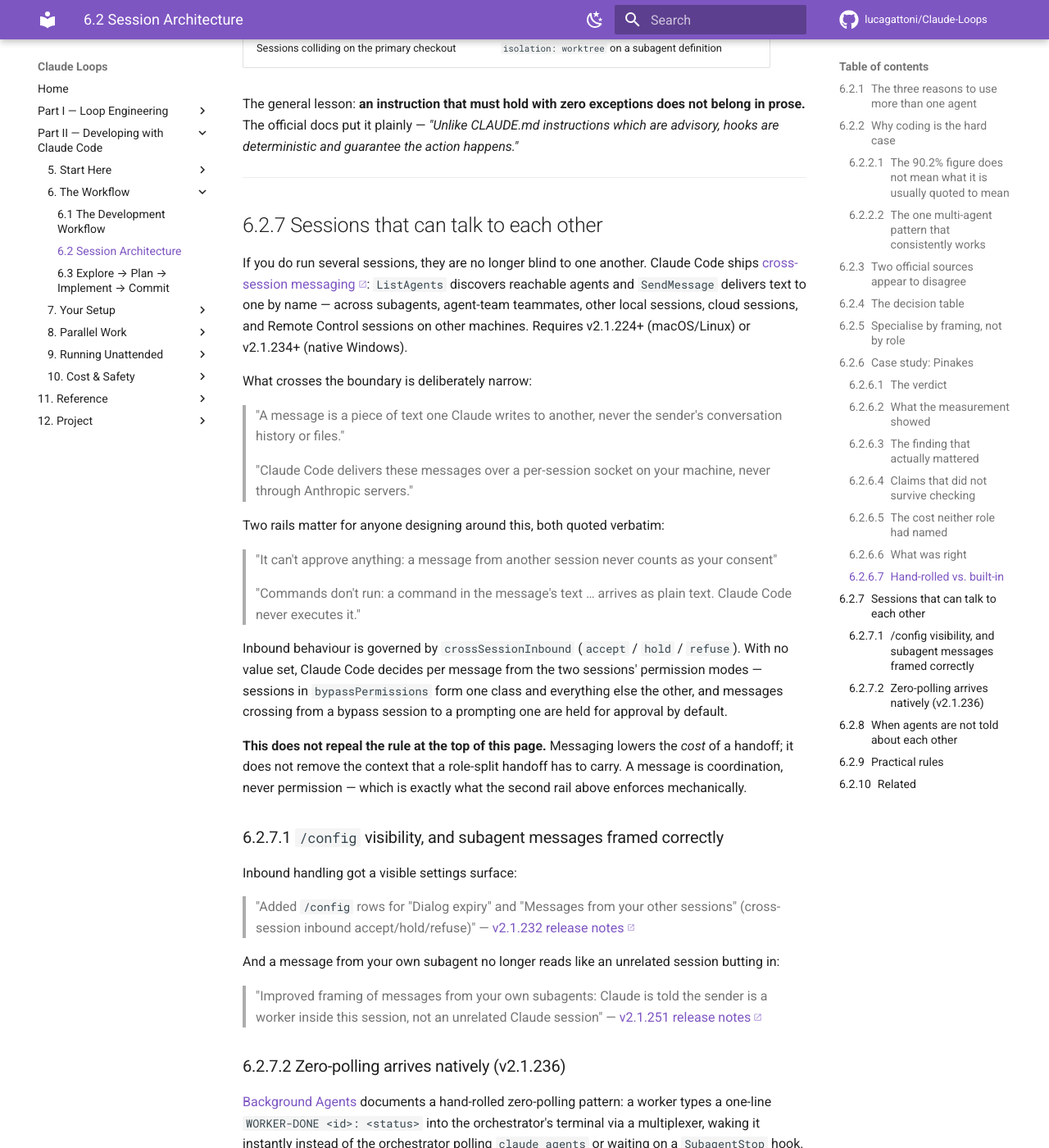
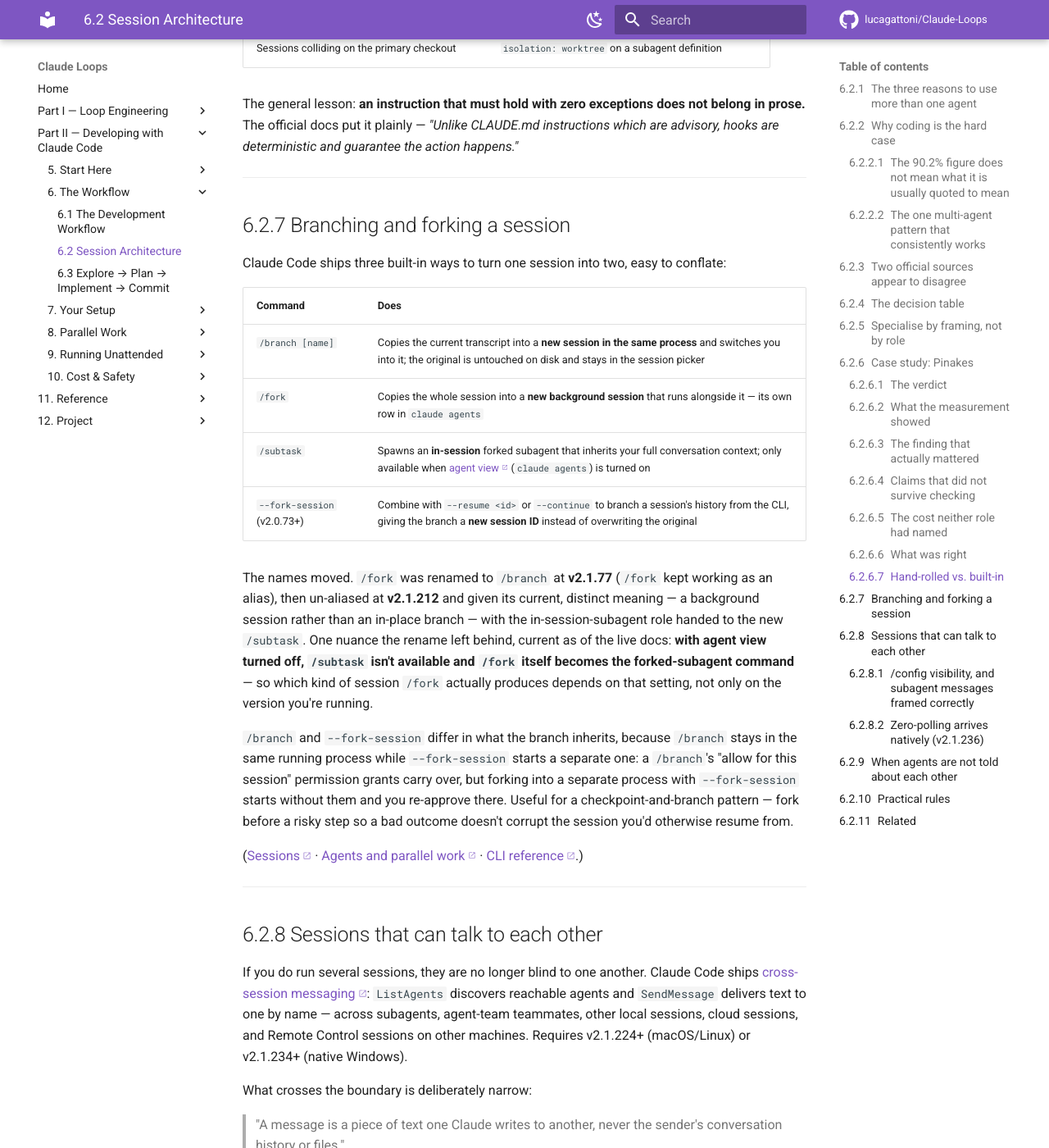
Before and after one commit to lucagattoni/Claude-Loops, an MkDocs documentation site: the page built from docs/37-session-architecture.md, in a window 1280 px wide and 1400 px high, scrolled down 7569 px. Shown: the whole window at 82% size. Built offline with MkDocs 1.6.1 and Material for MkDocs 9.7.7, drawn with Linux system fonts in a browser that asks for light colours; comment, search, counter and statistics services are not loaded; some of the changed text lies outside the part shown.

Commit message:
37-session-architecture.md: 0 correction(s), 1 addition(s) from the C10 changelog sweep
- [ADDITION] v2.0.73 / v2.1.77 / v2.1.212 — This doc's entire subject is how many sessions to run and how to split them, and it is silent on the three built-in commands that create additional sessions from one. It also carries a live nuance the changelog alone cannot give: with agent view off, `/fork` means something different.

Backlog step 11 (C10). Sweep covered 3,774/3,774 previously-unswept bullets across
24/24 chunks; evidence in plans/20260906_2306-c10-changelog-sweep-evidence.md.
mkdocs build --strict green on the full change set.

Co-Authored-By: Claude Opus 5 (1M context) <noreply@anthropic.com>
Claude-Session: https://claude.ai/code/session_0143r6VLrjfhL34xeWGQvHmV

```diff
--- a/docs/37-session-architecture.md
+++ b/docs/37-session-architecture.md
@@ -270,6 +270,35 @@ deterministic and guarantee the action happens."*
 
 ---
 
+## Branching and forking a session
+
+Claude Code ships three built-in ways to turn one session into two, easy to conflate:
+
+| Command | Does |
+|---|---|
+| `/branch [name]` | Copies the current transcript into a **new session in the same process** and switches you into it; the original is untouched on disk and stays in the session picker |
+| `/fork` | Copies the whole session into a **new background session** that runs alongside it — its own row in `claude agents` |
+| `/subtask` | Spawns an **in-session** forked subagent that inherits your full conversation context; only available when [agent view](https://code.claude.com/docs/en/agents) (`claude agents`) is turned on |
+| `--fork-session` (v2.0.73+) | Combine with `--resume <id>` or `--continue` to branch a session's history from the CLI, giving the branch a **new session ID** instead of overwriting the original |
+
+The names moved. `/fork` was renamed to `/branch` at **v2.1.77** (`/fork` kept working as an
+alias), then un-aliased at **v2.1.212** and given its current, distinct meaning — a background
+session rather than an in-place branch — with the in-session-subagent role handed to the new
+`/subtask`. One nuance the rename left behind, current as of the live docs: **with agent view
+turned off, `/subtask` isn't available and `/fork` itself becomes the forked-subagent command** —
+so which kind of session `/fork` actually produces depends on that setting, not only on the
+version you're running.
+
+`/branch` and `--fork-session` differ in what the branch inherits, because `/branch` stays in the
+same running process while `--fork-session` starts a separate one: a `/branch`'s "allow for this
+session" permission grants carry over, but forking into a separate process with `--fork-session`
+starts without them and you re-approve there. Useful for a checkpoint-and-branch pattern — fork
+before a risky step so a bad outcome doesn't corrupt the session you'd otherwise resume from.
+
+([Sessions](https://code.claude.com/docs/en/sessions) · [Agents and parallel work](https://code.claude.com/docs/en/agents) · [CLI reference](https://code.claude.com/docs/en/cli-reference).)
+
+---
+
 ## Sessions that can talk to each other
 
 If you do run several sessions, they are no longer blind to one another. Claude Code ships
```
